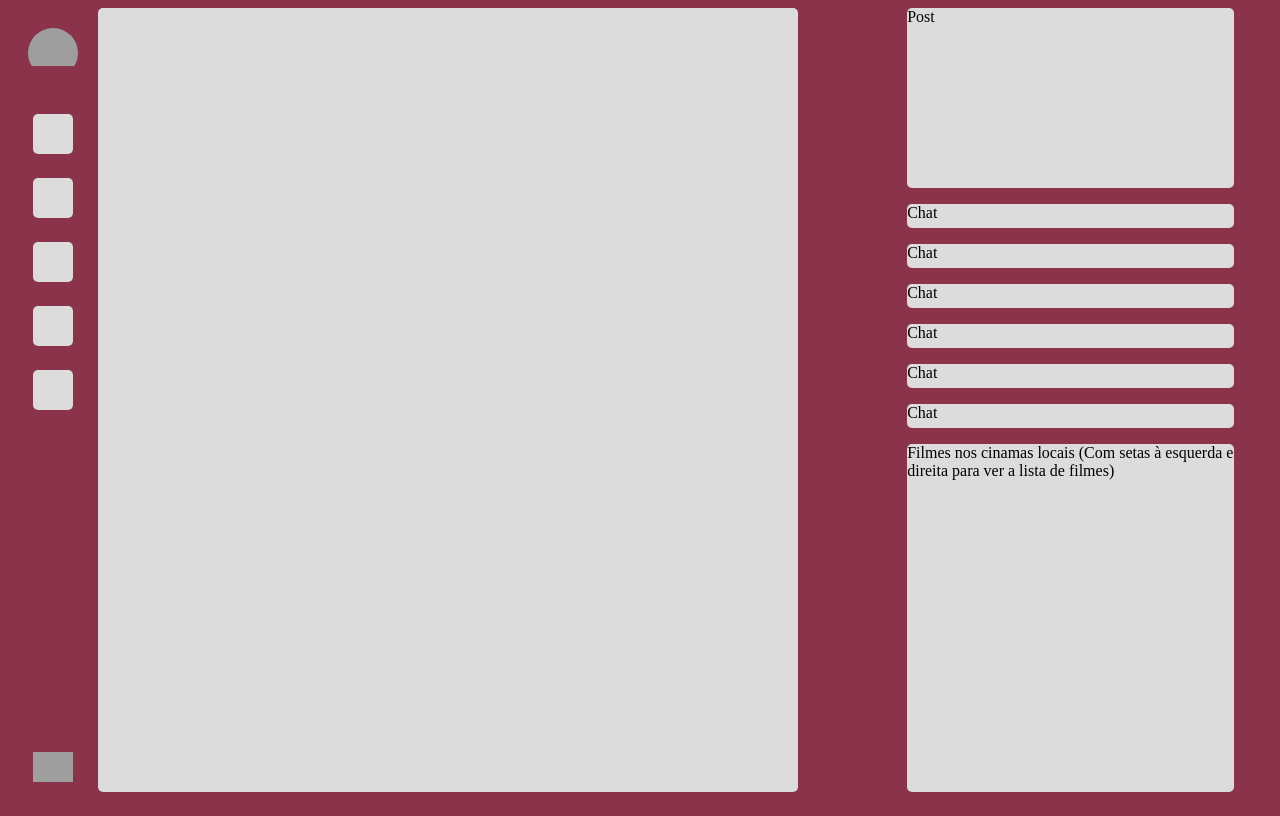
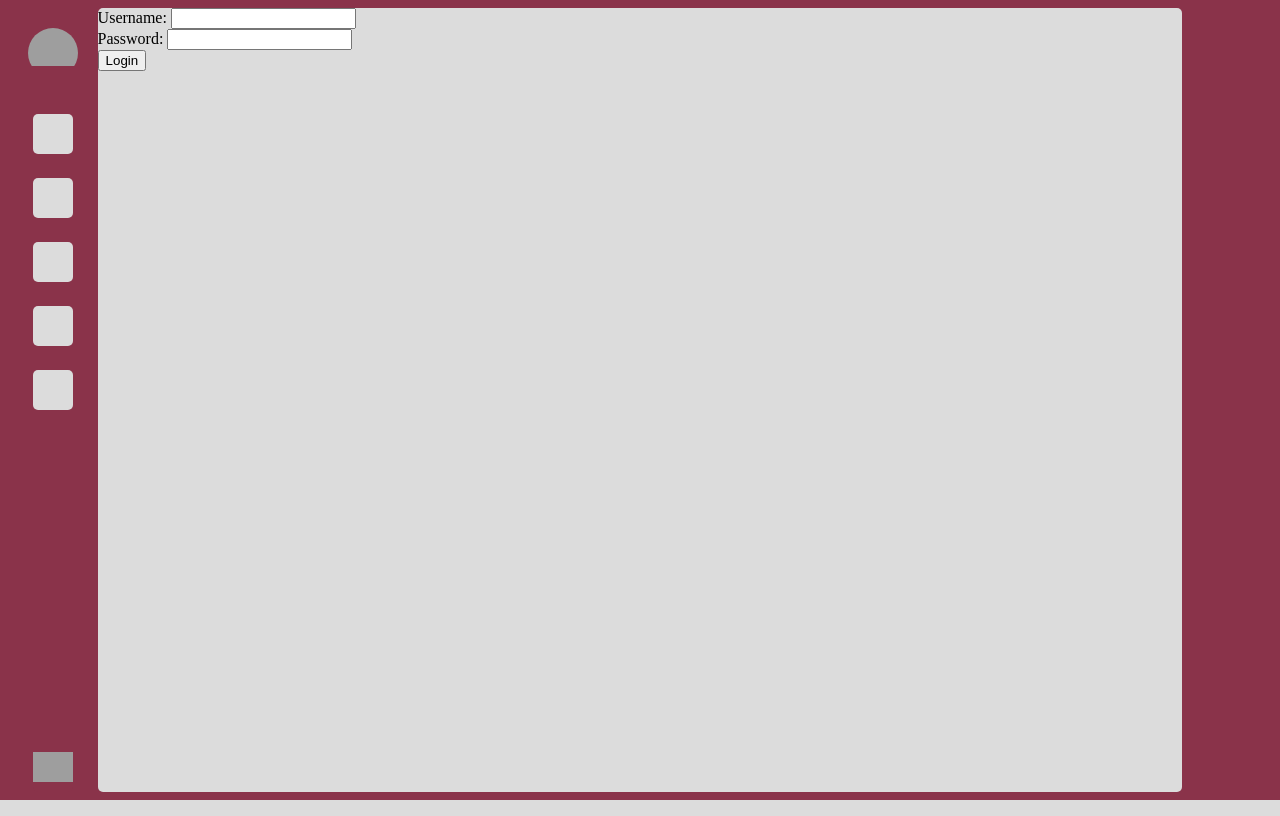
Before and after one commit to TretasPt/DIAM-Project-G6, a Django app: template django/movies/templates/movies/login.html in a window 1280 px wide. Run offline with Django 5.2, Linux system fonts and the light colour scheme; the template is opened without the code that fills it, so the values that code supplies are empty; grey boxes are pictures that could not be loaded.

Commit message:
Added Register and Login templates

```diff
--- a/django/movies/static/movies/style.css
+++ b/django/movies/static/movies/style.css
@@ -1,6 +1,5 @@
 body {
     background-color: #8a334a;
-    height: 100vh;
 }
 
 header {
--- a/django/movies/templates/movies/base.html
+++ b/django/movies/templates/movies/base.html
@@ -25,26 +25,7 @@
                 </a>
             </nav>
             <main>
-            {% block main %}
-                <section class="scrollbox">
-                    {% if publicacoes_list %}
-                        {% for publicacao in publicacoes_list %}
-                            <section class="postbox">
-                                <section class="posttopic">
-                                    .
-                                    <section class="posttopicimage"></section>
-                                    <section class="posttopictitle"></section>
-                                </section>
-                                <section class="postcontent">
-                                    <section class="posttext">
-                                        {{ publicacao.texto }}
-                                    </section>
-                                </section>
-                            </section>
-                        {% endfor %}
-                    {% endif %}
-                </section>
-            {% endblock %}
+            {% block main %}{% endblock %}
             </main>
             {% block noaside %}
                 <section id="noaside"></section>
--- a/django/movies/templates/movies/login.html
+++ b/django/movies/templates/movies/login.html
@@ -1 +1,17 @@
 {% extends 'movies/base.html' %}
+
+{% block main %}
+    <form id="#loginform" method="post" action="{% url 'movies:doLogin' %}">
+        <section class="formfield">
+            <label for="LoginUsername">Username:</label>
+            <input id="LoginUsername" type="text" name="username" required/>
+        </section>
+        <section class="formfield">
+            <label for="LoginPassword">Password:</label>
+            <input id="LoginPassword" type="password" name="password" required/>
+        </section>
+        <input type="submit" value="Login">
+    </form>
+{% endblock %}
+
+{% block aside %}{% endblock %}
--- a/django/movies/urls.py
+++ b/django/movies/urls.py
@@ -4,5 +4,6 @@ from . import views
 app_name = 'movies'
 urlpatterns = [
  path("", views.index, name="index"),
- path("test",views.databaseTest, name="databaseTest"),
+ path("login", views.login, name="login"),
+ path("test", views.databaseTest, name="databaseTest"),
 ]
--- a/django/movies/views.py
+++ b/django/movies/views.py
@@ -10,6 +10,9 @@ def index(request):
         'publicacoes_list':publicacoes_list
     }
     return render(request, 'movies/index.html', context)
+
+def login(request):
+    return render(request, 'movies/login.html')
 
 def databaseTest(request):
     output = "<h1>DATABASE DUMP</h1>\n<ul>\n"
```
Also changed, not shown: django/movies/templates/movies/index.html (+21 -0 lines), django/movies/templates/movies/register.html (added, +25 -0 lines).
